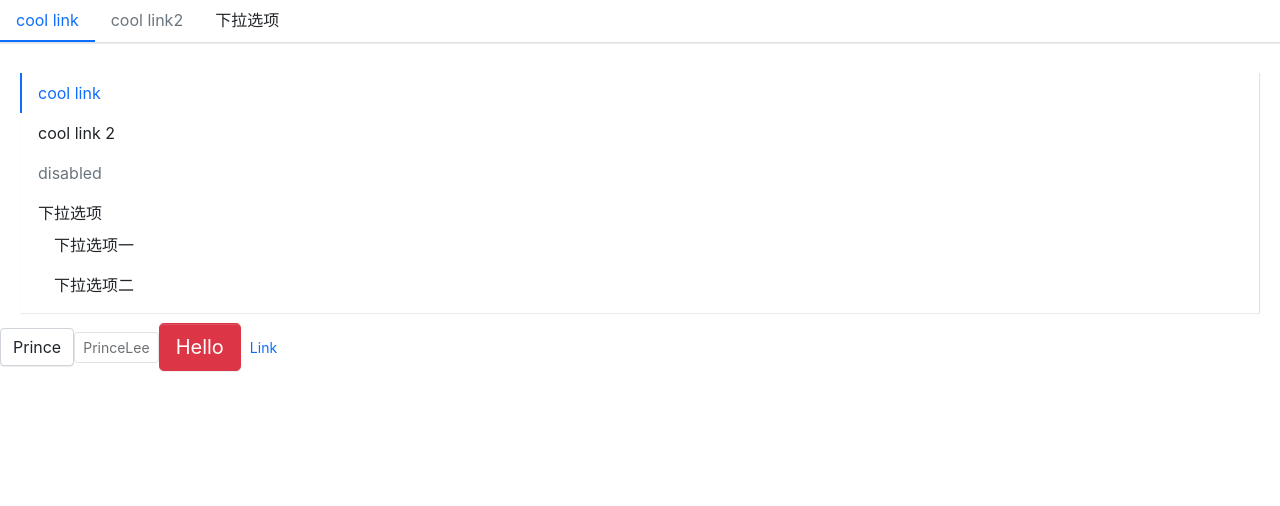
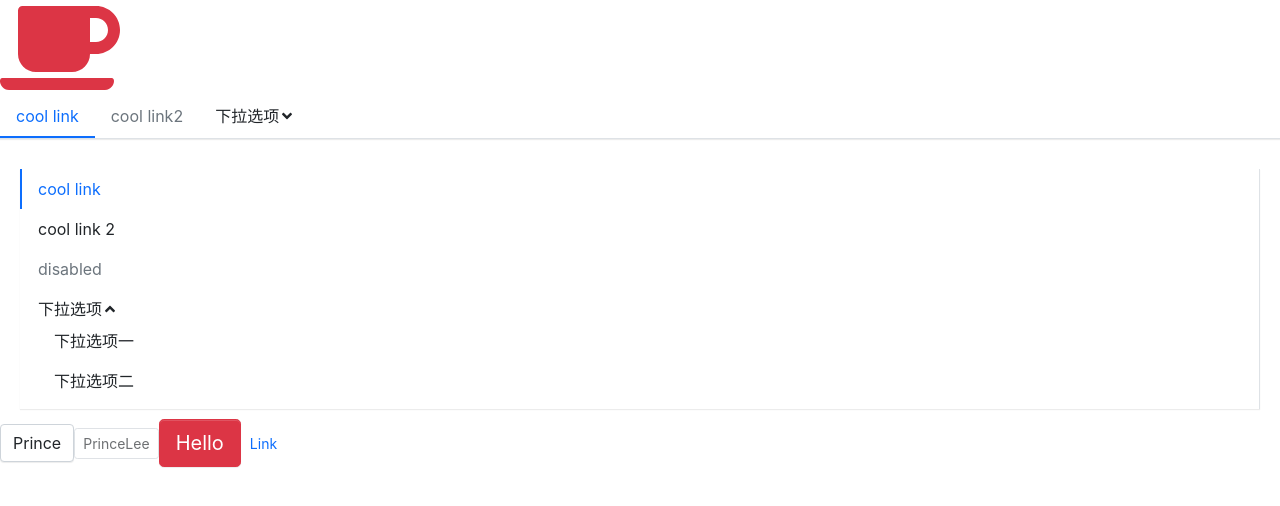
Before and after one commit to prince805962788/ts-react-antd, a React (Create React App) app: page / in a window 1280 px wide. Shown: the top 506 px of the page. Built offline with nearby package versions, Linux system fonts and the light colour scheme.

Commit message:
加入动画

```diff
--- a/package.json
+++ b/package.json
@@ -3,6 +3,9 @@
   "version": "0.1.0",
   "private": true,
   "dependencies": {
+    "@fortawesome/fontawesome-svg-core": "^1.2.32",
+    "@fortawesome/free-solid-svg-icons": "^5.15.1",
+    "@fortawesome/react-fontawesome": "^0.1.13",
     "@testing-library/jest-dom": "^5.11.6",
     "@testing-library/react": "^11.2.2",
     "@testing-library/user-event": "^12.5.0",
@@ -11,11 +14,13 @@
     "@types/node": "^12.19.8",
     "@types/react": "^16.14.2",
     "@types/react-dom": "^16.9.10",
+    "@types/react-transition-group": "^4.4.0",
     "classnames": "^2.2.6",
     "node-sass": "^4.14.1",
     "react": "^17.0.1",
     "react-dom": "^17.0.1",
     "react-scripts": "4.0.1",
+    "react-transition-group": "^4.4.1",
     "typescript": "^4.1.2",
     "web-vitals": "^0.2.4"
   },
--- a/src/App.tsx
+++ b/src/App.tsx
@@ -4,10 +4,15 @@ import Button, { ButtonType, ButtonSize } from './components/Button/button'
 import Menu from './components/Menu/menu'
 import MenuItem from './components/Menu/menuItem'
 import SubMenu from './components/Menu/subMenu'
+import Icon from './components/Icon/icon'
+import { library } from '@fortawesome/fontawesome-svg-core'
+import { fas } from '@fortawesome/free-solid-svg-icons'
+library.add(fas)
 function App() {
   return (
     <div className="App">
       <header className="App-header">
+        <Icon icon="coffee" theme="danger" size="6x"></Icon>
         <Menu defaultIndex={'0'} onSelect={(index) => { console.log(index) }}>
           <MenuItem>cool link</MenuItem>
           <MenuItem disabled>cool link2</MenuItem>
--- /dev/null
+++ b/src/components/Icon/_style.scss
@@ -0,0 +1,6 @@
+@each $key,
+$val in $theme-colors {
+  .icon-#{$key} {
+    color: $val;
+  }
+}
--- /dev/null
+++ b/src/components/Icon/icon.tsx
@@ -0,0 +1,20 @@
+import React from 'react'
+import classNames from 'classnames'
+import { FontAwesomeIcon, FontAwesomeIconProps } from '@fortawesome/react-fontawesome'
+
+export type ThemeProps = 'primary' | 'secondary' | 'success' | 'info' | 'warning' | 'danger' | 'light' | 'dark'
+
+export interface IconProps extends FontAwesomeIconProps {
+  theme?: ThemeProps
+}
+
+const Icon: React.FC<IconProps> = (props) => {
+  const { className, theme, ...restProps } = props
+  const classes = classNames('viking-icon', className, {
+    [`icon-${theme}`]: theme
+  })
+  return (
+    <FontAwesomeIcon className={classes} {...restProps}></FontAwesomeIcon>
+  )
+}
+export default Icon
--- a/src/components/Menu/_style.scss
+++ b/src/components/Menu/_style.scss
@@ -63,7 +63,7 @@
   }
 
   .viking-submenu {
-    display: none;
+    // display: none;
     list-style: none;
     padding-left: 0;
     white-space: nowrap;
@@ -83,7 +83,7 @@
   }
 
   .viking-submenu.menu-opened {
-    display: block;
+    // display: block;
   }
 }
 
--- a/src/components/Menu/subMenu.tsx
+++ b/src/components/Menu/subMenu.tsx
@@ -1,7 +1,9 @@
 import React, { useContext, useState } from 'react'
+import { CSSTransition } from 'react-transition-group'
 import classNames from 'classnames'
 import { MenuContext } from './menu'
 import { MenuItemProps } from './menuItem'
+import Icon from '../Icon/icon'
 
 export interface SubMenuProps {
   index?: string;
@@ -17,6 +19,7 @@ const SubMenu: React.FC<SubMenuProps> = (props) => {
   const [menuOpen, setOpen] = useState(isOpened)
   const classes = classNames('menu-item submenu-item', className, {
     'is-active': context.index === index,
+    'is-opened': menuOpen,
     'is-vertical': context.mode === 'vertical'
   })
   const handleClick = (e: React.MouseEvent) => {
@@ -53,15 +56,25 @@ const SubMenu: React.FC<SubMenuProps> = (props) => {
       }
     })
     return (
-      <ul className={subMenuClasses}>
-        {childrenComponent}
-      </ul>
+      <CSSTransition
+        in={menuOpen}
+        timeout={300}
+        classNames="zoom-in-top"
+        appear
+        unmountOnExit
+      >
+        <ul className={subMenuClasses}>
+          {childrenComponent}
+        </ul>
+      </CSSTransition>
+
     )
   }
   return (
     <li key={index} className={classes} {...MouseEvent}>
       <div className="submenu-title" {...clickEvents}>
         {title}
+        <Icon icon="angle-down" className="arrow-icon" />
       </div>
       {renderChildren()}
     </li>
--- /dev/null
+++ b/src/styles/_animation.scss
@@ -0,0 +1,4 @@
+@include zoom-animation('top', scaleY(0), scaleY(1), center top);
+@include zoom-animation('left', scale(.45, .45), scale(1, 1), top left);
+@include zoom-animation('right', scale(.45, .45), scale(1, 1), top right);
+@include zoom-animation('bottom', scaleY(0), scaleY(1), center bottom);
--- a/src/styles/index.scss
+++ b/src/styles/index.scss
@@ -7,8 +7,14 @@
 //mixin
 @import "mixin";
 
+// animation
+@import "animation";
+
 // button
 @import "../components/Button/style";
 
 // menu
 @import "../components/Menu/style";
+
+// icon
+@import "../components/Icon/style";
```
Also changed, not shown: 2 other files (tests, documents, lock files or other folders).
